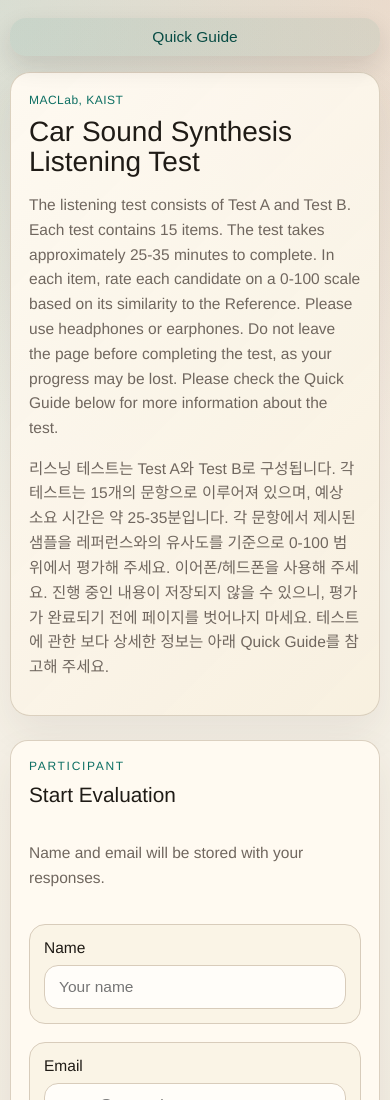
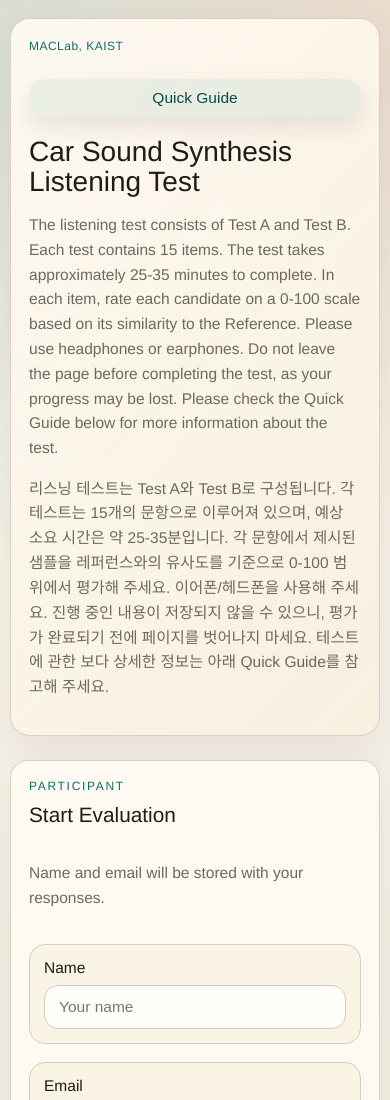
Before and after one commit to dabinkim0/ddsp-carsound-eval, a website: page public/index.html in a window 390 px wide. Shown: the top 1100 px of the page. Drawn offline with Linux system fonts and the light colour scheme.

Commit message:
Reposition quick guide controls

```diff
--- a/public/assets/app.js
+++ b/public/assets/app.js
@@ -22,7 +22,7 @@ const elements = {
   groundTruthPlayer: document.getElementById("ground-truth-player"),
   backBtn: document.getElementById("back-btn"),
   saveRatingsBtn: document.getElementById("save-ratings-btn"),
-  quickGuideBtn: document.getElementById("quick-guide-btn"),
+  quickGuideButtons: Array.from(document.querySelectorAll(".quick-guide-trigger")),
   stageIntroKicker: document.getElementById("stage-intro-kicker"),
   stageIntroTitle: document.getElementById("stage-intro-title"),
   stageIntroBody: document.getElementById("stage-intro-body"),
@@ -501,11 +501,13 @@ elements.backBtn.addEventListener("click", () => {
   goToPreviousItem();
 });
 
-elements.quickGuideBtn.addEventListener("click", () => {
-  openInstructionsOverlay().catch((error) => {
-    showError(error.message);
+for (const button of elements.quickGuideButtons) {
+  button.addEventListener("click", () => {
+    openInstructionsOverlay().catch((error) => {
+      showError(error.message);
+    });
   });
-});
+}
 
 elements.stageIntroBtn.addEventListener("click", () => {
   state.itemIndex = 0;
--- a/public/assets/styles.css
+++ b/public/assets/styles.css
@@ -37,19 +37,6 @@ body {
   margin: 0 auto;
 }
 
-.guide-bar {
-  position: sticky;
-  top: calc(12px + env(safe-area-inset-top, 0px));
-  z-index: 20;
-  display: flex;
-  justify-content: flex-end;
-  margin-bottom: 16px;
-}
-
-.guide-bar .button {
-  box-shadow: 0 10px 24px rgba(31, 27, 22, 0.12);
-}
-
 .hero,
 .panel,
 .metric-card {
@@ -63,6 +50,19 @@ body {
   padding: 30px 32px;
   border-radius: 28px;
   background: linear-gradient(135deg, rgba(255, 250, 242, 0.95), rgba(247, 240, 223, 0.92));
+}
+
+.hero-topline {
+  display: flex;
+  align-items: center;
+  justify-content: space-between;
+  gap: 16px;
+}
+
+.hero-topline .button,
+.progress-row .button {
+  flex-shrink: 0;
+  box-shadow: 0 10px 24px rgba(31, 27, 22, 0.1);
 }
 
 .eyebrow,
@@ -298,7 +298,17 @@ fieldset.field {
 }
 
 .progress-row {
-  margin-bottom: 18px;
+  position: sticky;
+  top: calc(12px + env(safe-area-inset-top, 0px));
+  z-index: 12;
+  display: flex;
+  align-items: flex-start;
+  justify-content: space-between;
+  gap: 16px;
+  margin: -4px 0 18px;
+  padding: 4px 0 12px;
+  background: rgba(255, 250, 242, 0.94);
+  backdrop-filter: blur(6px);
 }
 
 .button-compact {
@@ -681,6 +691,8 @@ audio {
   }
 
   .section-head,
+  .hero-topline,
+  .progress-row,
   .inline-form,
   .actions,
   .choice-row {
@@ -691,10 +703,6 @@ audio {
   .button,
   .inline-form input {
     width: 100%;
-  }
-
-  .guide-bar {
-    justify-content: stretch;
   }
 
   .status-badge {
--- a/public/index.html
+++ b/public/index.html
@@ -8,13 +8,12 @@
   </head>
   <body class="app-shell">
     <main class="site-wrap">
-      <div class="guide-bar">
-        <button id="quick-guide-btn" class="button button-secondary button-compact" type="button">Quick Guide</button>
-      </div>
-
       <section class="hero">
+        <div class="hero-topline">
+          <p class="eyebrow">MACLab, KAIST</p>
+          <button class="button button-secondary button-compact quick-guide-trigger" type="button">Quick Guide</button>
+        </div>
         <div>
-          <p class="eyebrow">MACLab, KAIST</p>
           <h1>Car Sound Synthesis Listening Test</h1>
           <p class="hero-copy">
             The listening test consists of Test A and Test B. Each test contains
@@ -114,6 +113,7 @@
             <p class="section-kicker" id="phase-label">Test A</p>
             <h2 id="progress">Test A item 1 of 1</h2>
           </div>
+          <button class="button button-secondary button-compact quick-guide-trigger" type="button">Quick Guide</button>
         </div>
 
         <div class="audio-grid mushra-grid">
```
